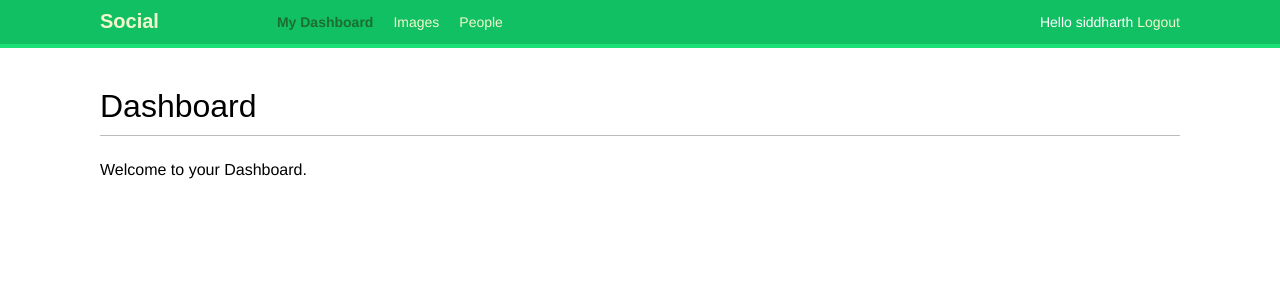
After one commit to siddharth171/social_website, a Django app: page /account/ in a window 1280 px wide. The commit adds this page. Shown: the top 300 px of the page. Run offline with Django 3.2, Linux system fonts and the light colour scheme; a user stored in the database is signed in; some web fonts are replaced.

Commit message:
login and logout pages using Django authentication views

```diff
--- /dev/null
+++ b/account/templates/account/dashboard.html
@@ -0,0 +1,8 @@
+{% extends 'base.html' %}
+
+{% block title %}Dasgboard{% endblock title %}
+
+{% block content %}
+    <h1>Dashboard</h1>
+    <p>Welcome to your Dashboard.</p>
+{% endblock content %}
--- a/account/templates/base.html
+++ b/account/templates/base.html
@@ -9,6 +9,27 @@
     <body>
         <div id="header">
             <span class="logo">Social</span>
+            {% if request.user.is_authenticated %}
+                <ul class="menu">
+                    <li {% if section == 'dashboard' %}class="selected"{% endif %} >
+                        <a href="{% url 'dashboard' %}">My Dashboard</a>
+                    </li>
+                    <li {% if section == 'images' %}class="selected"{% endif %}>
+                        <a href="#">Images</a>
+                    </li>
+                    <li {% if section == 'people' %}class="selected"{% endif %}>
+                        <a href="#">People</a>
+                    </li>
+                </ul>
+            {% endif %}
+            <span class='user'>
+                {% if request.user.is_authenticated %}
+                    Hello {{ request.user.username }}
+                    <a href="{% url 'logout' %}">Logout</a>
+                {% else %}
+                    <a href="{% url 'login' %}">Log-In</a>
+                {% endif %}
+            </span>
         </div>
         <div id="content">
 
--- a/account/urls.py
+++ b/account/urls.py
@@ -1,7 +1,11 @@
 from django.urls import path
+from django.contrib.auth import views as auth_views
 from . import views
 
 urlpatterns = [
     #post view
-    path('login/', views.user_login, name='login'),
+    #path('login/', views.user_login, name='login')
+    path("login/", auth_views.LoginView.as_view(), name="login"),
+    path("logout/", auth_views.LogoutView.as_view(), name="logout"),
+    path("", views.dashboard, name="dashboard")
 ]
--- a/account/views.py
+++ b/account/views.py
@@ -2,6 +2,8 @@ from django.shortcuts import render
 from django.http import HttpResponse
 from django.contrib.auth import authenticate, login
 from .forms import LoginForm
+
+from django.contrib.auth.decorators import login_required
 
 # Create your views here.
 
@@ -24,3 +26,10 @@ def user_login(request):
     else:
         form = LoginForm()
     return render(request, 'account/login.html', {'form': form})
+
+
+
+@login_required
+def dashboard(request):
+    return render(request, 'account/dashboard.html',
+                            {'section':'dashboard'})
```
Also changed, not shown: account/templates/registration/logged_out.html (added, +11 -0 lines), account/templates/registration/login.html (added, +24 -0 lines), social/settings.py (+7 -1 lines), db.sqlite3.
